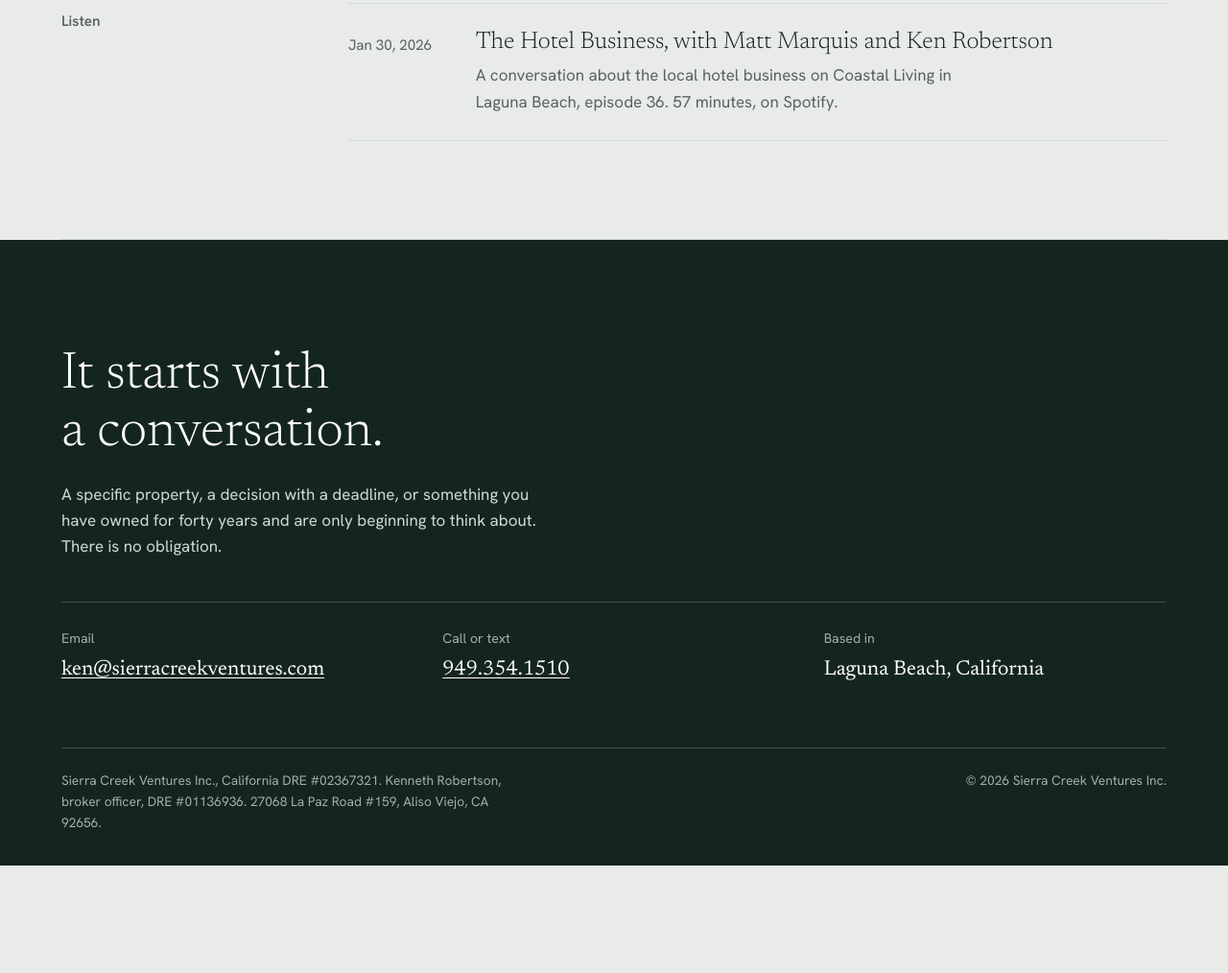
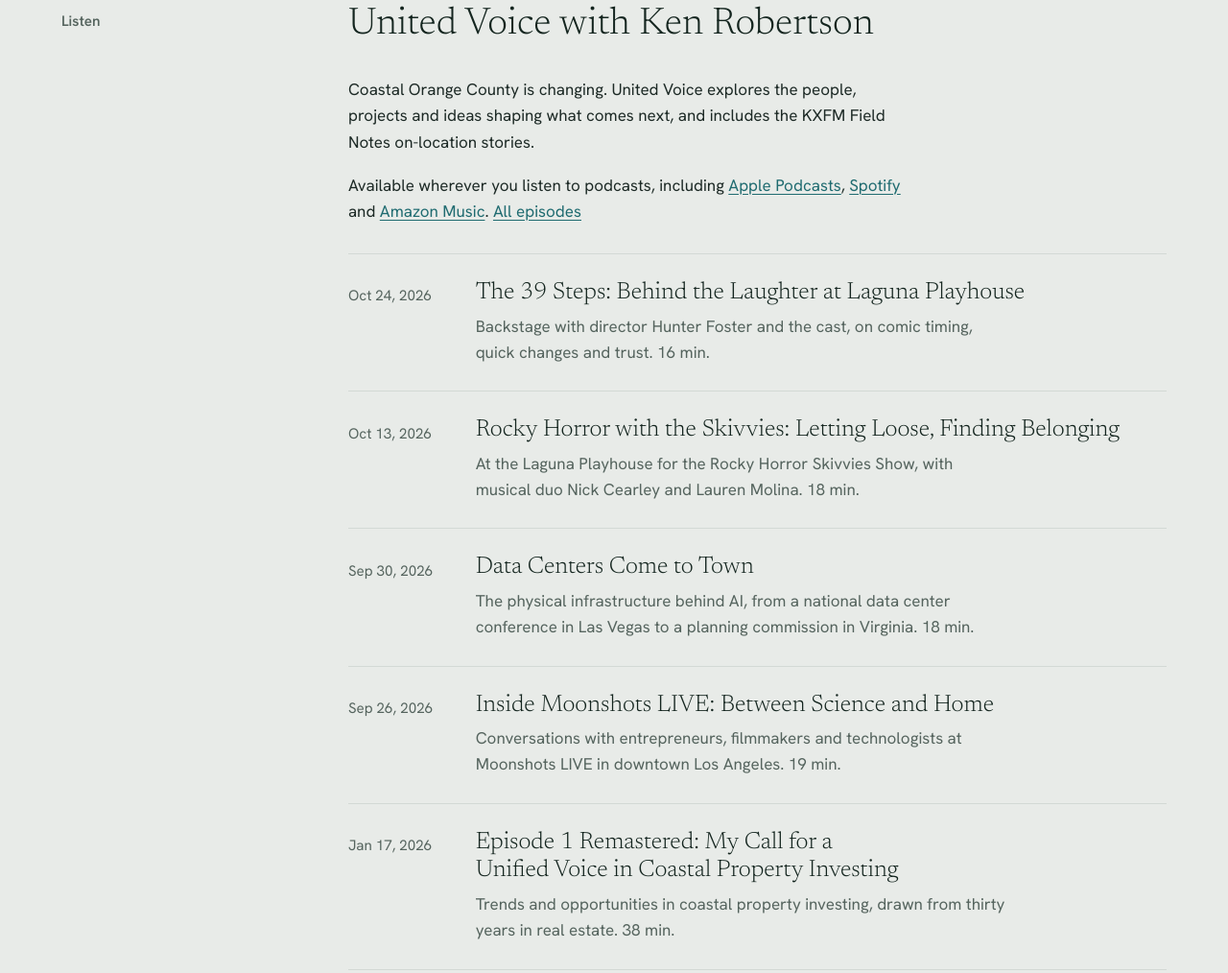
Before and after one commit to krcrei-gif/sierra-creek-ventures, a plain HTML site: page blog/index.html in a window 1280 px wide. Shown: the part 1864-2878 px from the top of the page at 96% size. Before the commit the page ends 2766 px from the top, so only its background shows below. Drawn offline with Linux system fonts and the light colour scheme.

Commit message:
Add United Voice podcast episodes to the Listen section
Lists all five episodes from Buzzsprout with links to Apple Podcasts,
Spotify and Amazon Music, and moves the Coastal Living interview under
Guest appearances.

Co-Authored-By: Claude Fable 5.2 <noreply@anthropic.com>
Claude-Session: https://claude.ai/code/session_01BJPJ8T66x7TuM68whiHEum

```diff
--- a/blog/index.html
+++ b/blog/index.html
@@ -103,8 +103,55 @@
       </ul>
     </div>
   </section>
+  <section class="band" id="listen">
+    <h2>Listen</h2>
+    <div>
+      <p class="big">United Voice with Ken Robertson</p>
+      <div class="prose">
+        <p>Coastal Orange County is changing. United Voice explores the people, projects and ideas shaping what comes next, and includes the KXFM Field Notes on-location stories.</p>
+        <p>Available wherever you listen to podcasts, including <a href="https://podcasts.apple.com/podcast/id1869750041">Apple Podcasts</a>, <a href="https://open.spotify.com/show/0BfqFoBqmztbNk3K6Hmpl7">Spotify</a> and <a href="https://music.amazon.com/podcasts/a4f4fb73-427c-49cf-9a38-82bfc9dac6a9">Amazon Music</a>. <a href="https://www.buzzsprout.com/2574002">All episodes</a></p>
+      </div>
+      <ul class="posts" style="margin-top:30px">
+        <li>
+          <time datetime="2026-10-24">Oct 24, 2026</time>
+          <div>
+            <h3><a href="https://www.buzzsprout.com/2574002/episodes/20014778-the-39-steps-behind-the-laughter-at-laguna-playhouse">The 39 Steps: Behind the Laughter at Laguna Playhouse</a></h3>
+            <p>Backstage with director Hunter Foster and the cast, on comic timing, quick changes and trust. 16 min.</p>
+          </div>
+        </li>
+        <li>
+          <time datetime="2026-10-13">Oct 13, 2026</time>
+          <div>
+            <h3><a href="https://www.buzzsprout.com/2574002/episodes/19945761-rocky-horror-with-the-skivvies-letting-loose-finding-belonging">Rocky Horror with the Skivvies: Letting Loose, Finding Belonging</a></h3>
+            <p>At the Laguna Playhouse for the Rocky Horror Skivvies Show, with musical duo Nick Cearley and Lauren Molina. 18 min.</p>
+          </div>
+        </li>
+        <li>
+          <time datetime="2026-09-30">Sep 30, 2026</time>
+          <div>
+            <h3><a href="https://www.buzzsprout.com/2574002/episodes/19935179-data-centers-come-to-town">Data Centers Come to Town</a></h3>
+            <p>The physical infrastructure behind AI, from a national data center conference in Las Vegas to a planning commission in Virginia. 18 min.</p>
+          </div>
+        </li>
+        <li>
+          <time datetime="2026-09-26">Sep 26, 2026</time>
+          <div>
+            <h3><a href="https://www.buzzsprout.com/2574002/episodes/19866924-inside-moonshots-live-between-science-and-home">Inside Moonshots LIVE: Between Science and Home</a></h3>
+            <p>Conversations with entrepreneurs, filmmakers and technologists at Moonshots LIVE in downtown Los Angeles. 19 min.</p>
+          </div>
+        </li>
+        <li>
+          <time datetime="2026-01-17">Jan 17, 2026</time>
+          <div>
+            <h3><a href="https://www.buzzsprout.com/2574002/episodes/18524684-episode-1-remastered-my-call-for-a-unified-voice-in-coastal-property-investing">Episode 1 Remastered: My Call for a Unified Voice in Coastal Property Investing</a></h3>
+            <p>Trends and opportunities in coastal property investing, drawn from thirty years in real estate. 38 min.</p>
+          </div>
+        </li>
+      </ul>
+    </div>
+  </section>
   <section class="band">
-    <h2>Listen</h2>
+    <h2>Guest appearances</h2>
     <div>
       <ul class="posts">
         <li>
```
